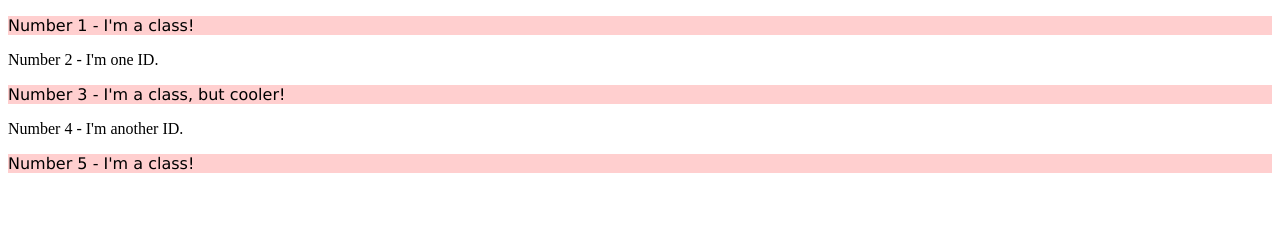
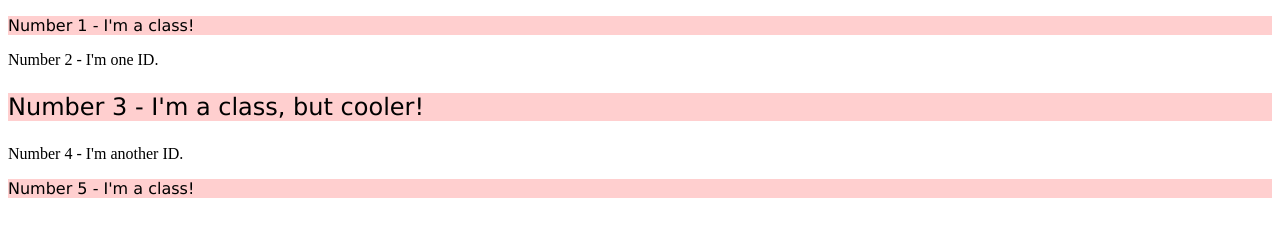
Before and after one commit to adamggrover/odin-css-exercises, a plain HTML site: page 2/index.html in a window 1280 px wide. Drawn offline with Linux system fonts and the light colour scheme.

Commit message:
Add .extra style info

```diff
--- a/2/style.css
+++ b/2/style.css
@@ -1,5 +1,10 @@
 .base{
     font-family: Verdana, DejaVu Sans, sans-serif;
     background-color: #ffaaaa90;
+    font-size: 18;
 
 }
+
+.extra{
+    font-size: x-large;
+}
```
